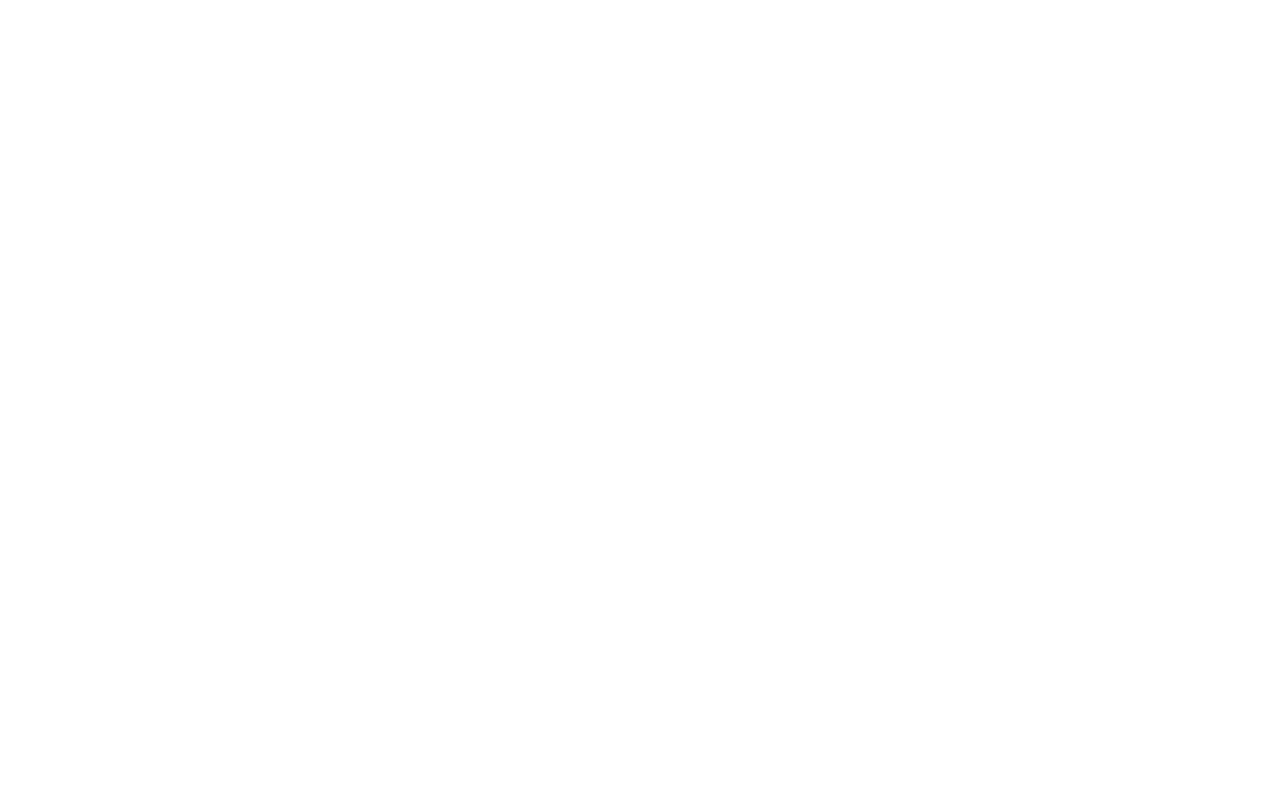
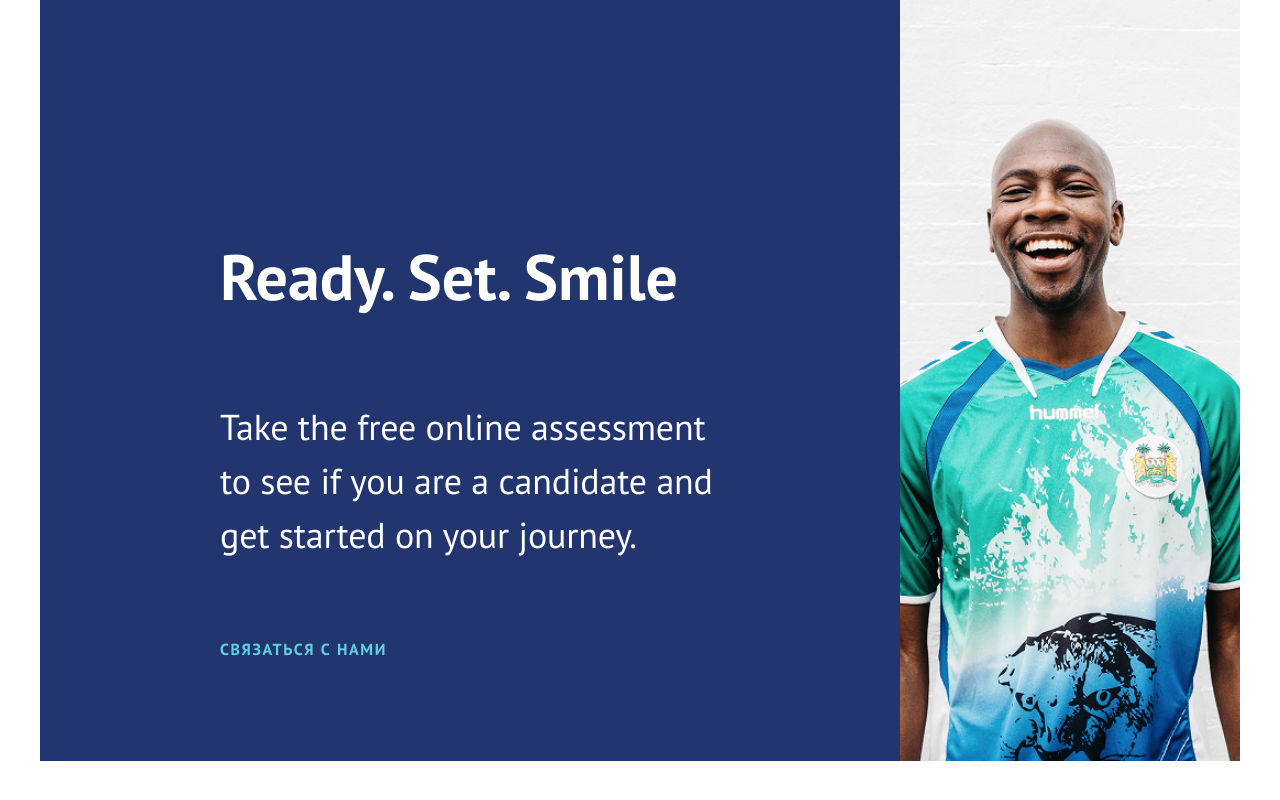
Before and after one commit to MAKCIMELIANO/regression-site, a React (Vite) app: page / in a window 1280 px wide. Shown: the part 4479-5279 px from the top of the page. Before the commit the page ends 4398 px from the top, so only its background shows below. Built offline with nearby package versions, Linux system fonts and the light colour scheme; the HTML template or start-up script is replaced by a standard one.

Commit message:
finish-contactus

```diff
--- a/src/App.tsx
+++ b/src/App.tsx
@@ -1,5 +1,6 @@
 import './App.css';
 import AboutUs from './components/AboutUs/AboutUs';
+import ContactUs from './components/ContactUs/ContactUs';
 import FreedomSection from './components/FreedomSection/FreedomSection';
 import HeroSection from './components/HeroSection/HeroSection';
 import Services from './components/Services/Services';
@@ -15,6 +16,7 @@
       <WeCanHelpYouWith />
       <Services />
       <ShouldAlsoKnow />
+      <ContactUs />
     </>
   );
 }
--- /dev/null
+++ b/src/components/ContactUs/ContactUs.module.css
@@ -0,0 +1,79 @@
+.container {
+    display: flex;
+    background-color: var(--navigation-item-color);
+}
+
+.text_content {
+    display: flex;
+    flex-direction: column;
+    align-items: flex-start;
+    color: var(--background-page-white-color);
+    padding-left: 180px;
+    padding-right: 180px;
+    padding-top: 100px;
+    padding-bottom: 100px;
+}
+
+.text_content h2 {
+    font-size: 16px;
+    font-style: normal;
+    font-weight: 400;
+    letter-spacing: 0.96px;
+    line-height: 1.2;
+    margin-bottom: 230px;
+}
+
+.text_content h3 {
+    font-size: 64px;
+    font-style: normal;
+    font-weight: 700;
+    line-height: 1.5;
+    display: block;
+    text-align: left;
+    margin-bottom: 75px;
+}
+
+.text_content p {
+    margin-bottom: 75px;
+    font-size: 36px;
+    font-style: normal;
+    font-weight: 400;
+    letter-spacing: -0.18px;
+    line-height: 1.5;
+    max-width: 500px;
+    display: block;
+    text-align: left;
+}
+
+.text_content a {
+    color: var(--hero-logo);
+    font-size: 16px;
+    font-style: normal;
+    font-weight: 700;
+    line-height: 1.5;
+    letter-spacing: 1.6px;
+    transition: color 0.3s ease, text-decoration 0.3s ease;
+    text-transform: uppercase;
+}
+
+.text_content a:hover,
+.text_content a:focus {
+    color: var(--button-text-color-hover);
+    text-decoration: underline;
+    outline: none;
+}
+
+
+.image_content {
+    flex: 1;
+    display: flex;
+    align-items: center;
+    justify-content: center;
+}
+
+.image_content img {
+    max-width: 100%;
+    height: 100%;
+    object-fit: cover;
+    object-position: center;
+}
--- /dev/null
+++ b/src/components/ContactUs/ContactUs.tsx
@@ -0,0 +1,22 @@
+import s from './ContactUs.module.css';
+
+const ContactUs = () => {
+  return (
+    <div className={s.container}>
+      <div className={s.text_content}>
+        <h2>CONTACT US</h2>
+        <h3>Ready. Set. Smile</h3>
+        <p>
+          Take the free online assessment to see if you are a candidate and get
+          started on your journey.
+        </p>
+        <a href="mailto:contact@example.com">Связаться с нами</a>
+      </div>
+      <div className={s.image_content}>
+        <img src="/images/contact-us.png" alt="freedom" />
+      </div>
+    </div>
+  );
+};
+
+export default ContactUs;
--- a/src/components/ShouldAlsoKnow/ShouldAlsoKnow.module.css
+++ b/src/components/ShouldAlsoKnow/ShouldAlsoKnow.module.css
@@ -60,6 +60,7 @@
     line-height: 1.5;
     letter-spacing: 1.6px;
     transition: color 0.3s ease, text-decoration 0.3s ease;
+    text-transform: uppercase;
 }
 
 .contentContainer a:hover,
```
Also changed, not shown: public/images/contact-us.png (added).
